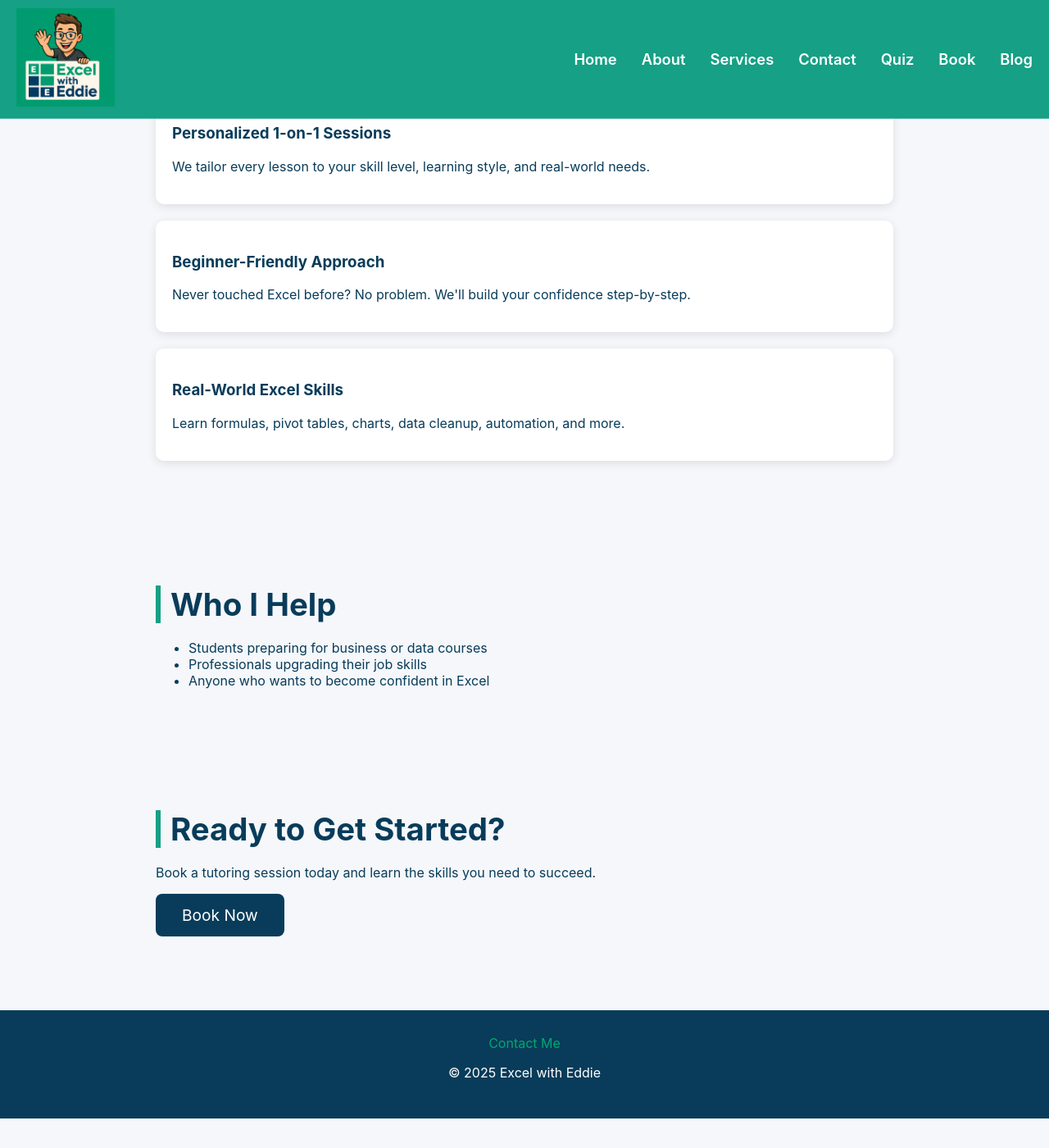
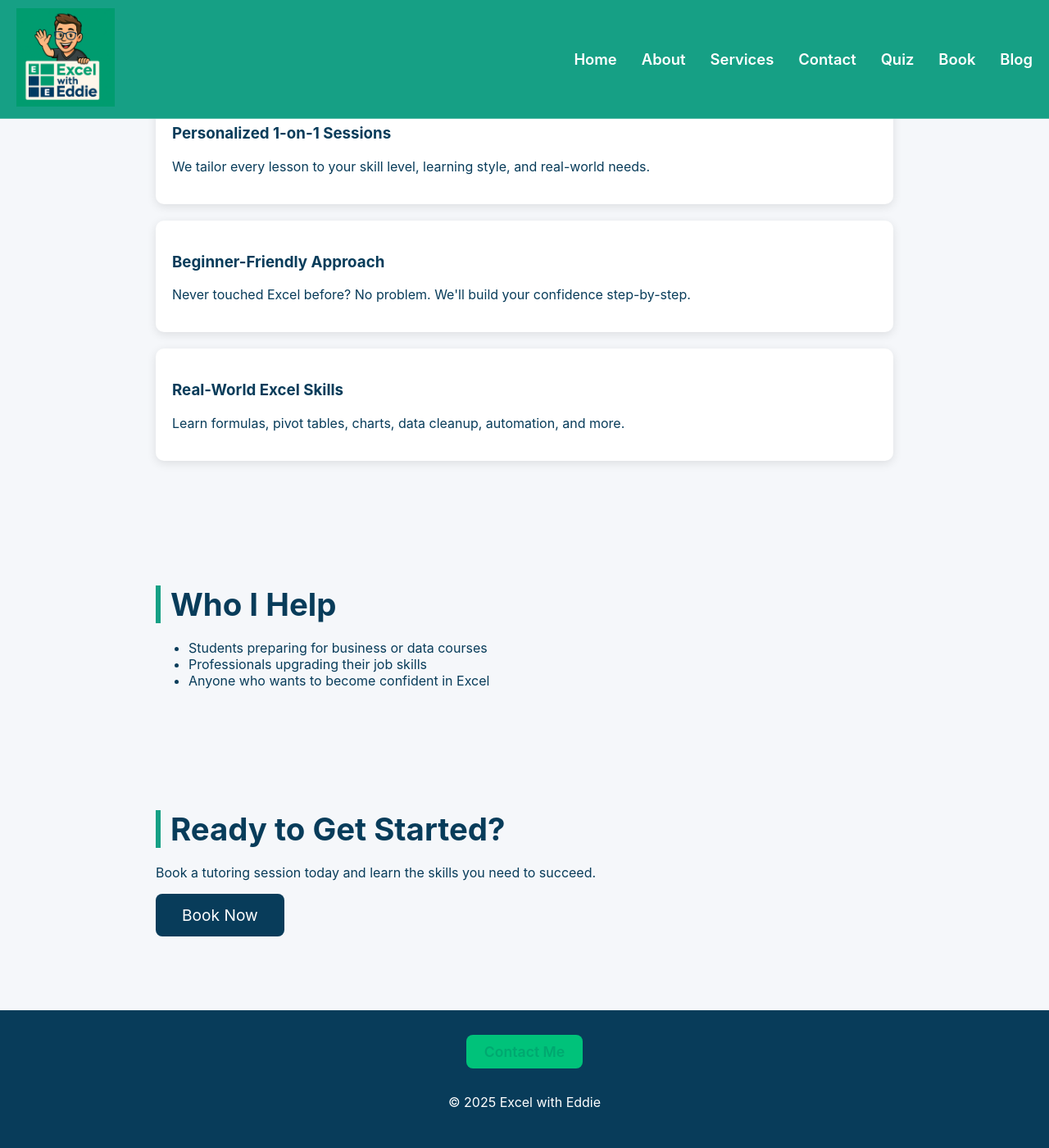
Before and after one commit to excelwitheddie/excel-with-eddie2, a Jekyll site: the page built from index.md, in a window 1280 px wide and 1400 px high, scrolled down 786 px. Shown: the whole window at 82% size. Built offline with Jekyll 4.4.1, drawn with Linux system fonts in a browser that asks for light colours; before the commit the page ends 2150 px from its top, so only the background shows below that.

Commit message:
Update style.css

```diff
--- a/assets/css/style.css
+++ b/assets/css/style.css
@@ -314,3 +314,19 @@ img[src$=".svg"] {
   margin-top: 15px;
   width: 100%;
 }
+.footer-contact-btn {
+  display: inline-block;
+  background: #00c27a;    /* bright green accent */
+  color: #083c5a;         /* dark blue text */
+  padding: 10px 22px;
+  border-radius: 8px;
+  font-size: 1.1rem;
+  font-weight: 600;
+  text-decoration: none;
+  margin-bottom: 15px;
+}
+
+.footer-contact-btn:hover {
+  background: #ffffff;
+  color: #083c5a;
+}
```
